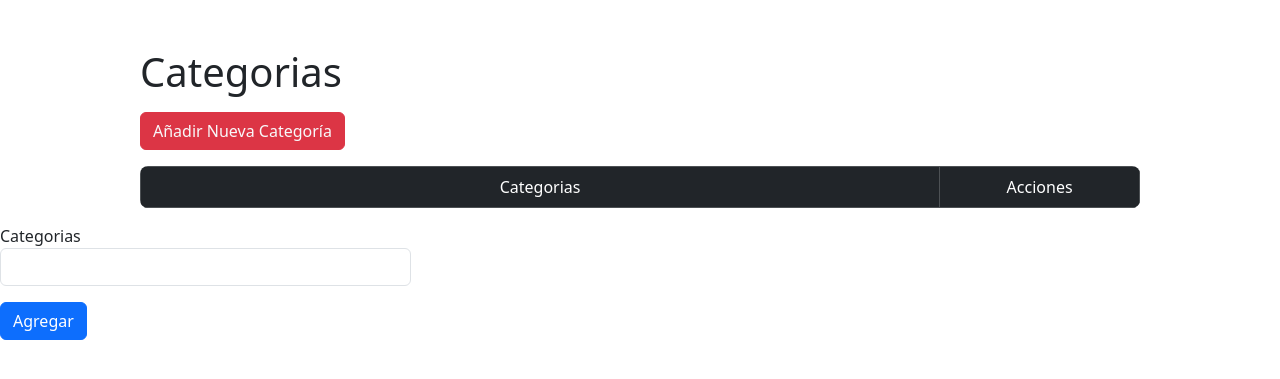
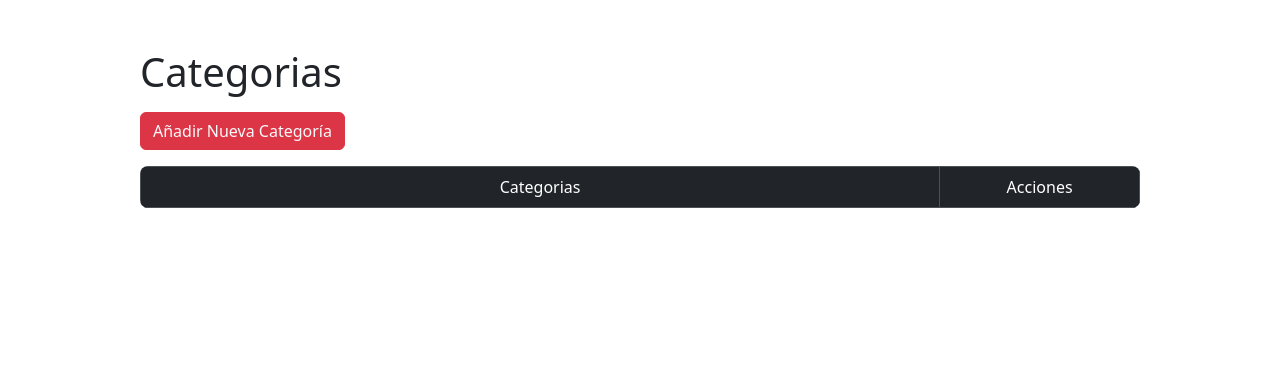
Before and after one commit to ByteBlazer404/proyect, a PHP site: page /tienda/vistas/categorias.php in a window 1280 px wide. Shown: the part 51-430 px from the top of the page. Run offline with PHP 8.4, Linux system fonts and the light colour scheme; the visitor is signed in with stand-in values (Sample User, id 1); data that the repository does not hold is empty.

Commit message:
se termina la parte de agregar

```diff
--- a/vistas/categorias.php
+++ b/vistas/categorias.php
@@ -18,25 +18,15 @@ if (isset($_SESSION['usuario'])) {
 		<div class="container-fluid d-block">
 			<h1 class="fs-1 mt-5 mb-3" style="padding-left: 10vw;">Categorias</h1>
 			<button type="button" class="btn btn-danger text-light mb-3" data-bs-toggle="modal"
-				data-bs-target="#exampleModal" style="margin-left: 10vw;">
+				data-bs-target="#newCategory" style="margin-left: 10vw;">
 				Añadir Nueva Categoría
 			</button>
 			<div class="container d-flex" style="width: 80vw;">
 				<div id="tablaCategoriaLoad" class="w-100"></div>
 			</div>
 		</div>
-		<div class="row">
-			<div class="col-sm-4">
-				<form id="frmCategorias">
-					<label>Categorias</label>
-					<input type="text" class="form-control input-sm" name="categoria" id="categoria">
-					<p></p>
-					<span class="btn btn-primary" id="btnAgregarCategoria">Agregar</span>
-				</form>
-			</div>
-		</div>
-
-		<div class="modal fade" id="exampleModal" tabindex="-1" aria-labelledby="exampleModalLabel" aria-hidden="true">
+		<!--add new category -->
+		<div class="modal fade" id="newCategory" tabindex="-1" aria-labelledby="exampleModalLabel" aria-hidden="true">
 			<div class="modal-dialog">
 				<div class="modal-content">
 					<div class="modal-header">
@@ -45,49 +35,46 @@ if (isset($_SESSION['usuario'])) {
 					</div>
 					<div class="modal-body">
 						<form id="frmCategorias">
-							<div class="form-control d-block">
+							<div class="d-block">
 								<label for="categoria" class="form-label">
 									Nombre:
 								</label>
-								<input type="text" name="categoria" id="categoria" class="form-input">
+								<input type="text" name="categoria" id="categoria" class="form-control">
 							</div>
-							<span class="btn btn-primary" id="btnAgregarCategoria" data-bs-dismiss="modal">Agregar</span>
+							<div class="modal-footer justify-content-center d-flex">
+								<button type="button" class="btn btn-secondary" data-bs-dismiss="modal">Cancelar</button>
+								<button class="btn btn-primary" id="btnAgregarCategoria" data-bs-dismiss="modal">Agregar</button>
+							</div>
 						</form>
-					</div>
-					<div class="modal-footer justify-content-center d-flex">
-						<button type="button" class="btn btn-secondary" data-bs-dismiss="modal">Cancelar</button>
 					</div>
 				</div>
 			</div>
 		</div>
-
-		<!-- Button trigger modal -->
-
-		<!-- Modal -->
-		<div class="modal fade" id="actualizaCategoria" tabindex="-1" role="dialog" aria-labelledby="myModalLabel">
-			<div class="modal-dialog modal-sm" role="document">
+		<!--Edit category-->
+		<div class="modal fade" id="actualizaCategoria" tabindex="-1" aria-labelledby="myModalLabel" aria-hidden="true">
+			<div class="modal-dialog">
 				<div class="modal-content">
 					<div class="modal-header">
-						<button type="button" class="close" data-dismiss="modal" aria-label="Close"><span
-								aria-hidden="true">&times;</span></button>
-						<h4 class="modal-title" id="myModalLabel">Actualiza categoria</h4>
+						<h1 class="modal-title fs-5" id="exampleModalLabel">Editar Categoría</h1>
+						<button type="button" class="btn-close" data-bs-dismiss="modal" aria-label="Close"></button>
 					</div>
-					<div class="modal-body" data-target="modal">
-
+					<div class="modal-body">
 						<form id="frmCategoriaU">
-							<input type="text" hidden="" id="idcategoria" name="idcategoria">
-							<label>Categoria</label>
-							<input type="text" id="categoriaU" name="categoriaU" class="form-control input-sm">
+							<input type="hidden" id="idcategoria" name="idcategoria">
+							<label class="form-label" for="categoriaU">Categoria</label>
+							<input type="text" id="categoriaU" name="categoriaU" class="form-control">
+							<div class="modal-footer justify-content-center d-flex">
+								<button type="button" class="btn btn-secondary" data-bs-dismiss="modal">Cancelar</button>
+								<button class="btn btn-primary" id="btnActualizaCategoria" data-bs-dismiss="modal">Editar</button>
+							</div>
 						</form>
-
-					</div>
-					<div class="modal-footer">
-						<button type="button" id="btnActualizaCategoria" class="btn btn-warning"
-							data-dismiss="modal">Guardar</button>
 					</div>
 				</div>
 			</div>
 		</div>
+		<!-- Button trigger modal -->
+
+		<!-- Modal -->
 
 	</body>
 
--- a/vistas/categorias/tablaCategorias.php
+++ b/vistas/categorias/tablaCategorias.php
@@ -25,9 +25,9 @@
 	<tr>
 		<td class="text-star"><?php echo $ver[1] ?></td>
 		<td>
-			<span class="btn d-flex justify-content-center align-items-center" data-toggle="modal" data-target="#actualizaCategoria" onclick="agregaDato('<?php echo $ver[0] ?>','<?php echo $ver[1] ?>')">
+			<button type="button" class="btn d-flex justify-content-center align-items-center" data-bs-toggle="modal" data-bs-target="#actualizaCategoria">
 				<img src="../img/edit-icon.svg" alt="edit category" title="editar categoria">
-			</span>
+			</button>
 		</td>
 		<td>
 			<span class="btn d-flex justify-content-center align-items-center" onclick="eliminaCategoria('<?php echo $ver[0] ?>')" >
```
